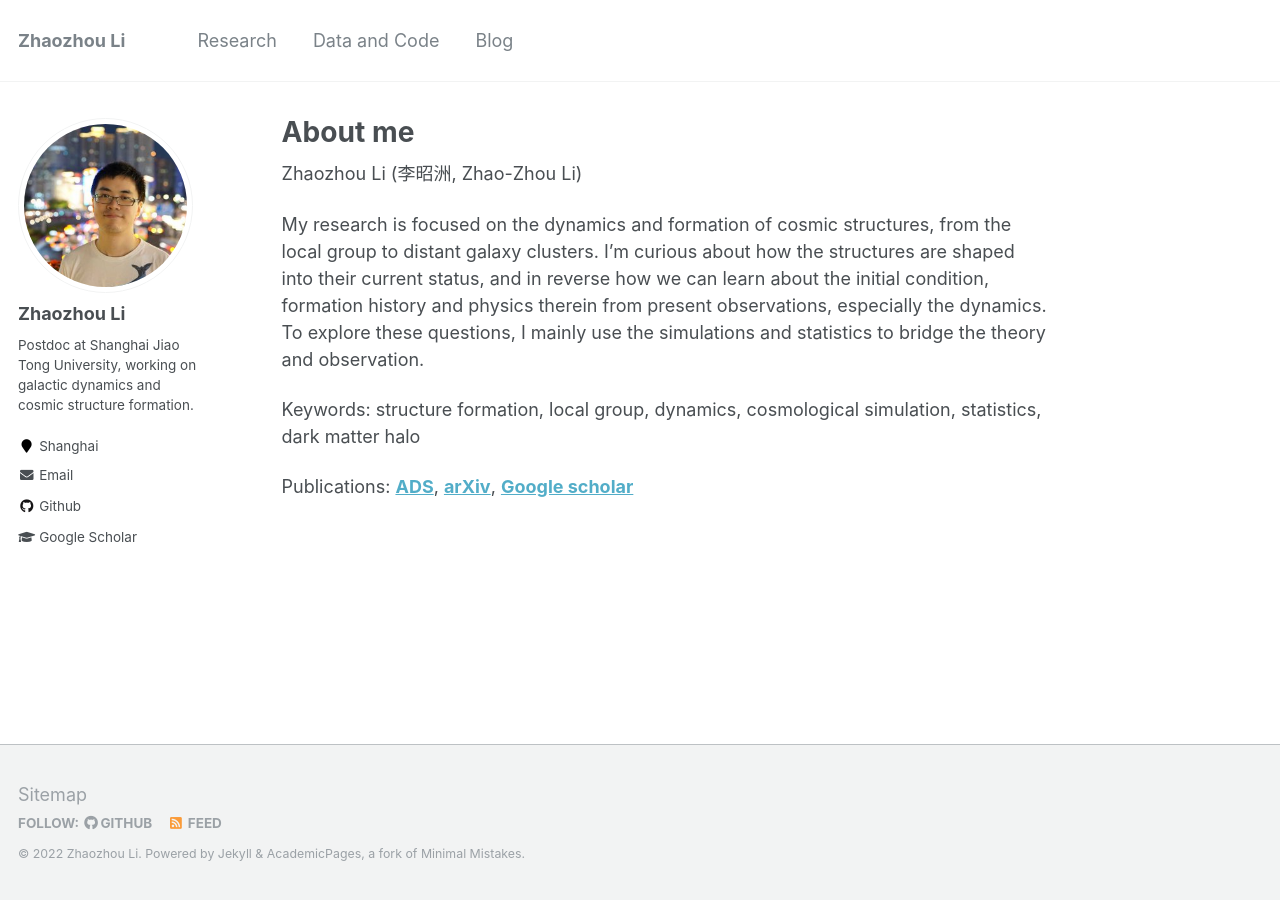
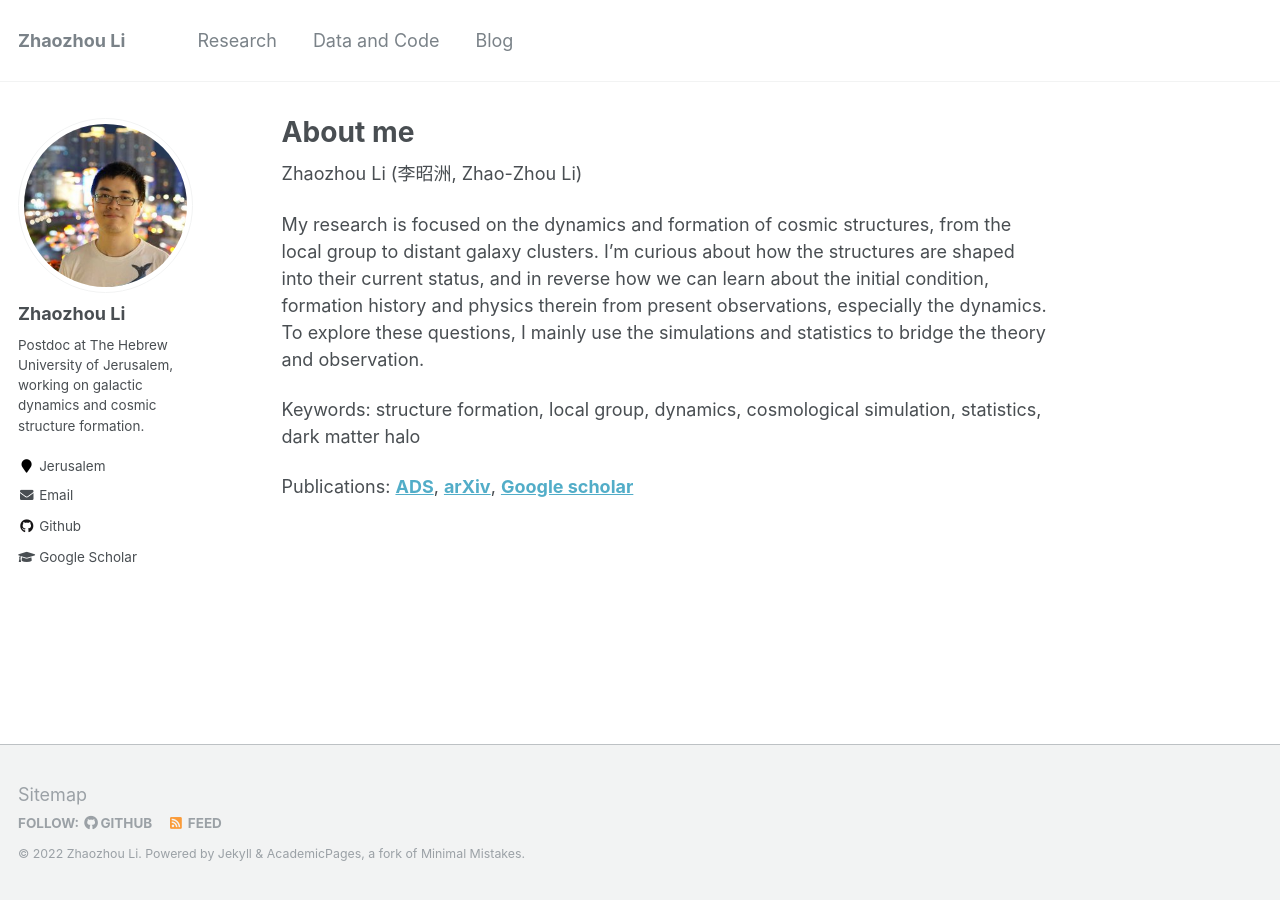
Before and after one commit to syrte/syrte.github.io-jekyll, a Jekyll site: the page built from _pages/about.md, in a window 1280 px wide. Built offline with Jekyll 4.4.1, drawn with Linux system fonts in a browser that asks for light colours.

Commit message:
update location

```diff
--- a/_config.yml
+++ b/_config.yml
@@ -82,8 +82,8 @@ analytics:
 author:
   name             : "Zhaozhou Li"
   avatar           : "profile.jpg"
-  bio              : "Postdoc at Shanghai Jiao Tong University, working on galactic dynamics and cosmic structure formation."
-  location         : "Shanghai"
+  bio              : "Postdoc at The Hebrew University of Jerusalem, working on galactic dynamics and cosmic structure formation."
+  location         : "Jerusalem"
   employer         :
   pubmed           :
   googlescholar    : "https://scholar.google.com/citations?user=RxQHlEcAAAAJ"
--- a/_pages/about.md
+++ b/_pages/about.md
@@ -14,4 +14,7 @@ My research is focused on the dynamics and formation of cosmic structures, from
 
 Keywords: structure formation, local group, dynamics, cosmological simulation, statistics, dark matter halo
 
-Publications: [**ADS**](https://ui.adsabs.harvard.edu/public-libraries/l0TJrdikTO2CV1d6Np3abA), [**arXiv**](https://arxiv.org/search/?query=zhaozhou+li&searchtype=author&abstracts=show&order=-announced_date_first&size=50), [**Google scholar**](https://scholar.google.com/citations?user=RxQHlEcAAAAJ)
+Publications:
+[**ADS**](https://ui.adsabs.harvard.edu/search/fq=%7B!type%3Daqp%20v%3D%24fq_database%7D&fq_database=(database%3Aastronomy)&p_=0&q=%3Dauthor%3A%22Li%2C%20Zhao-Zhou%22%20OR%20%3Dauthor%3A%22Li%2C%20Zhaozhou%22&sort=date%20desc%2C%20bibcode%20desc),
+[**arXiv**](https://arxiv.org/search/?query=zhaozhou+li&searchtype=author&abstracts=show&order=-announced_date_first&size=50),
+[**Google scholar**](https://scholar.google.com/citations?user=RxQHlEcAAAAJ)
```
